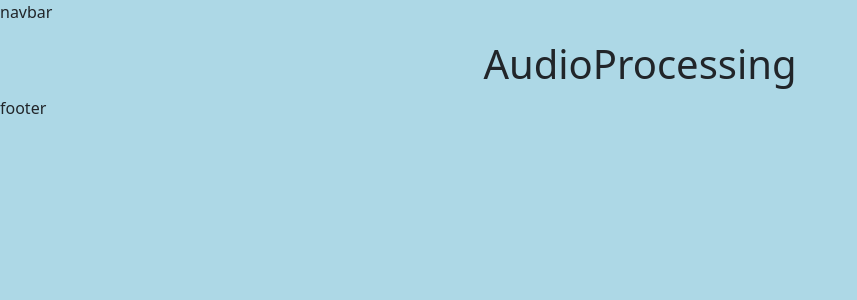
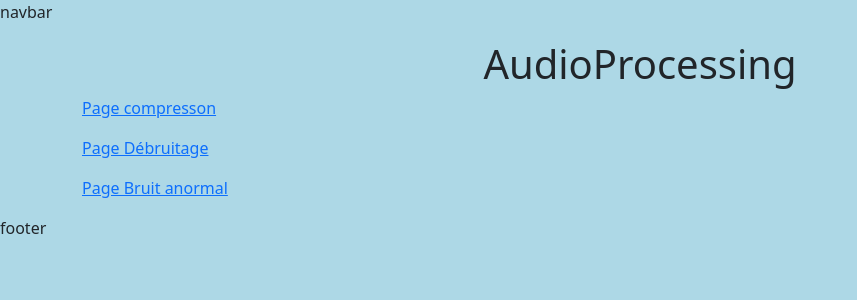
Before and after one commit to diopmedoune/audio-processing, a Django app: page / in a window 1280 px wide. Shown: the top 300 px of the page, without its empty margins (0-857 px from the left). Run offline with Django 5.2, Linux system fonts and the light colour scheme.

Commit message:
Update of README file

```diff
--- a/templates/index.html
+++ b/templates/index.html
@@ -3,4 +3,7 @@
 
 {% block content %}
     <h1 class="text-center">AudioProcessing</h1>
+    <p><a href="compression">Page compresson</a></p>
+    <p><a href="noise-reduction">Page Débruitage</a></p>
+    <p><a href="noise-detection">Page Bruit anormal </a></p>
 {% endblock %}
```
Also changed, not shown: README.md.
